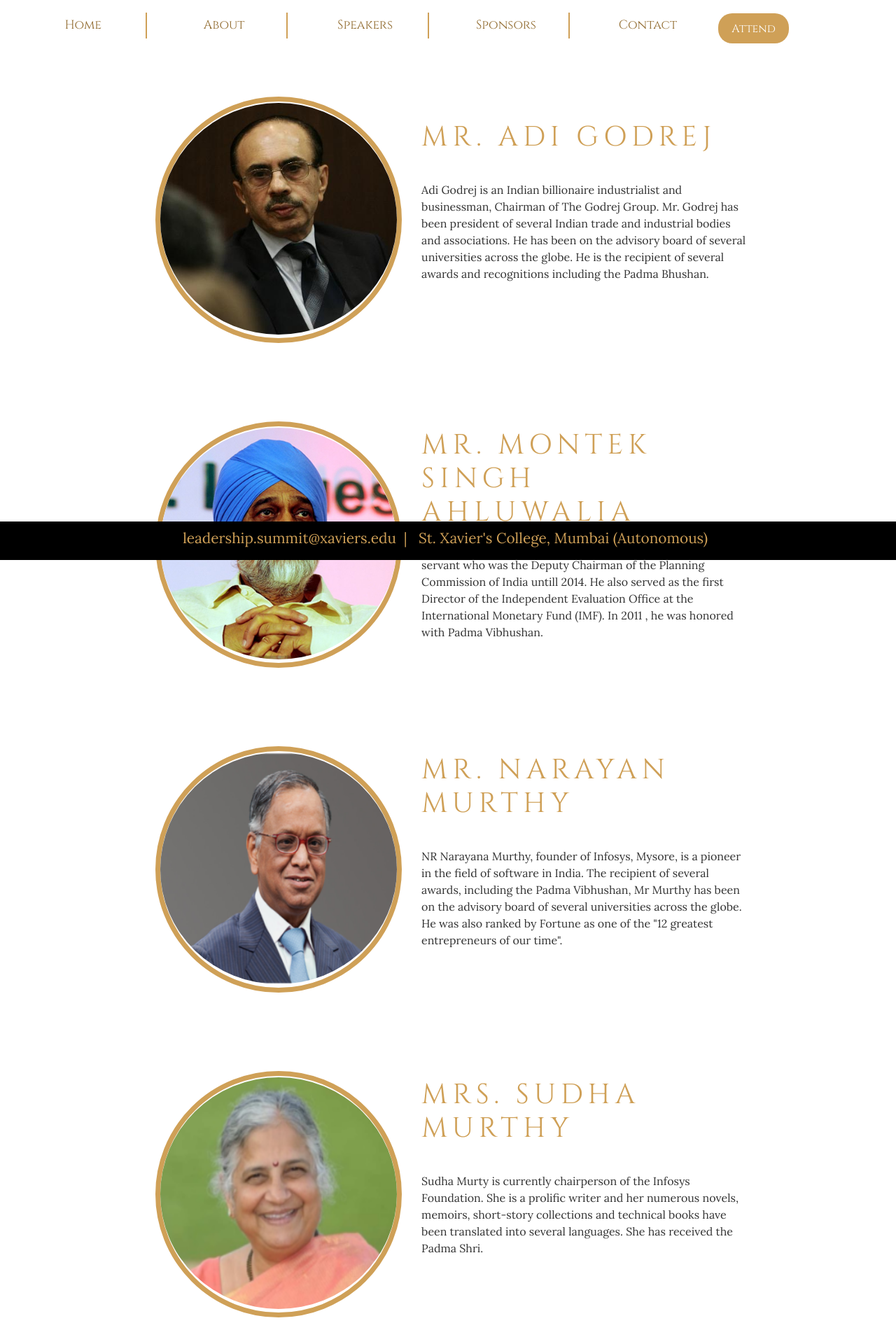
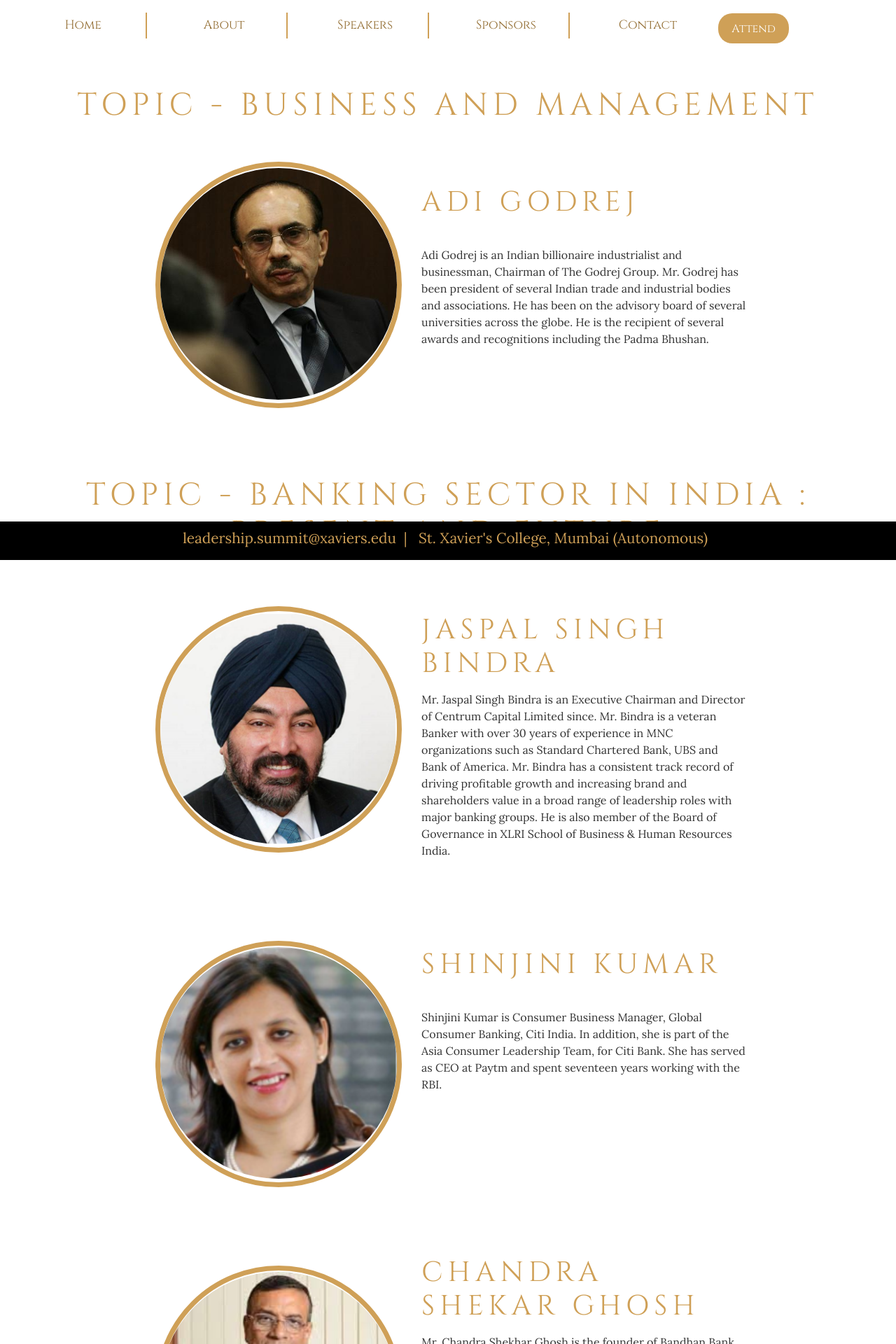
Before and after one commit to sonagrasumit/leadershipsummit, a PHP site: page /speakers.php in a window 1280 px wide. Shown: the top 1920 px of the page at 70% size. Run offline with PHP 8.4, Linux system fonts and the light colour scheme.

Commit message:
speaker list updated
Co-Authored-By: Sonagra Sumit <sonagrasumit@gmail.com>

```diff
--- a/css/speakers.css
+++ b/css/speakers.css
@@ -47,7 +47,11 @@ h1{
   font-family: "Cinzel";
   font-weight: normal;
   color: #CFA057;
-  size: 1.4em;
+  size: 3.5vw!important;
+}
+
+.topic_class{
+  font-size: 3.5vw;
 }
 
 img {
@@ -116,6 +120,7 @@ summary{
   }
 
 
+
 }
 @media only screen and (max-width:550px){
   .new_margin{
--- a/speakers.php
+++ b/speakers.php
@@ -48,10 +48,11 @@
 
 <br><br>
 <div id="content" class="speakers">
+  <h1 class="topic_class"> Topic - Business and Management</h1>
+  <br>
+  <!-- Speaker 1_1 -->
 
-  <!-- Speaker 1 -->
-
-  <div id="speaker1" class="speaker">
+  <div id="speaker1_1" class="speaker">
 
     <div id="img-div" class="align-self-center">
       <img id="image" src="images/speakers/adi_godrej.jpg" alt = "pic from flickr">
@@ -62,15 +63,180 @@
 
       <ul>
       <br><br>
-        <h1 id="headline" >Mr. Adi Godrej</h1><br><br>
+        <h1 id="headline" >Adi Godrej</h1><br><br>
         <p> Adi Godrej is an Indian billionaire industrialist and businessman, Chairman of The Godrej Group. Mr. Godrej has been president of several Indian trade and industrial bodies and associations. He has been on the advisory board of several universities across the globe. He is the recipient of several awards and recognitions including the Padma Bhushan.      </ul>
         </p>
       </div>
   </div>
 
-  <!-- Speaker 2 -->
+  <!-- Speaker 2_1 -->
+  <h1 class="topic_class">Topic - Banking sector in India :<br> Present and Future </h1><br><br>
+  <div id="speaker2_1" class="speaker">
 
-  <div id="speaker2" class="speaker">
+    <div id="img-div" class="align-self-center">
+      <img id="image" src="images/speakers/jaspal_singh_bindra.PNG" alt = "Jaspal Singh Bindra">
+    </div>
+
+
+    <div id="speaker-info">
+
+      <ul>
+      <br>
+        <h1 id="headline" >Jaspal Singh Bindra</h1>
+        <p>Mr. Jaspal Singh Bindra is an Executive Chairman and Director of Centrum Capital Limited since. Mr. Bindra is a veteran Banker with over 30 years of experience in MNC organizations such as Standard Chartered Bank, UBS and Bank of America. Mr. Bindra has a consistent track record of driving profitable growth and increasing brand and shareholders value in a broad range of leadership roles with major banking groups. He is also member of the Board of Governance in XLRI School of Business & Human Resources India.</p>
+      </ul>
+
+    </div>
+  </div>
+
+  <!-- Speaker 2_2 -->
+
+  <div id="speaker2_2" class="speaker">
+
+    <div id="img-div" class="align-self-center">
+      <img id="image" src="images/speakers/shinjini_kumar.PNG" alt = "Shinjini Kumar">
+    </div>
+
+
+    <div id="speaker-info">
+
+      <ul>
+      <br>
+        <h1 id="headline" >Shinjini Kumar</h1><br><br>
+      <p>Shinjini Kumar is Consumer Business Manager, Global Consumer Banking, Citi India. In addition, she is part of the Asia Consumer Leadership Team, for Citi Bank. She has served as CEO at Paytm and spent seventeen years working with the RBI.
+      </p>
+      </ul>
+    </div>
+  </div>
+
+  <!-- Speaker 2_3 -->
+
+  <div id="speaker2_3" class="speaker">
+
+    <div id="img-div" class="align-self-center">
+      <img id="image" src="images/speakers/chandrashekhar_ghosh.jfif" alt = "Chandra shekar Ghosh">
+    </div>
+
+
+    <div id="speaker-info">
+
+      <ul>
+        <h1 id="headline" >Chandra shekar Ghosh</h1>
+        <p>Mr. Chandra Shekhar Ghosh is the founder of Bandhan Bank Ltd. and has been its CEO, Director and Managing Director since it’s formation. Mr. Ghosh has served as the Chairman of the Board and Managing Director of Bandhan Financial Services Pvt. Ltd. and as General Manager of Recovery at UCO Bank, among his other positions. Holding a Master Degree in Statistics, he has around 25 years of experience in the field of microfinance and development which has led him to be one of the microfinance mentors. </p>
+      </ul>
+
+    </div>
+  </div>
+
+  <!-- Speaker 2_4 -->
+  <!--
+  <div id="speaker2_4" class="speaker">
+
+    <div id="img-div" class="align-self-center">
+      <img id="image" src="" alt = "Rajrishi Singhal">
+    </div>
+
+
+    <div id="speaker-info">
+
+      <ul>
+        <h1 id="headline">Rohan Lawrence Menezes</h1>
+
+      </ul>
+
+    </div>
+  </div>
+
+  Speaker 2_5 -->
+  <!--
+  <div id="speaker2_5" class="speaker">
+
+    <div id="img-div" class="align-self-center">
+      <img id="image" src="" alt = "Rajrishi Singhal">
+    </div>
+
+
+    <div id="speaker-info">
+
+      <ul>
+        <h1 id="headline">Rajrishi Singhal</h1>
+
+      </ul>
+
+    </div>
+  </div>
+-->
+
+  <!-- Speaker 3_1 -->
+
+  <h1 class="topic_class">Tpoic - Entrepreneurship and Technology</h1><br>
+  <div id="speaker3_1" class="speaker">
+
+    <div id="img-div" class="align-self-center">
+      <img id="image" src="images/speakers/hitesh_oberoi.jpg" alt = "Hitesh Oberoi">
+    </div>
+
+
+    <div id="speaker-info">
+
+      <ul>
+        <h1 id="headline" >Hitesh Oberoi</h1>
+        <p>Hitesh Oberoi serves as the Managing Director, CEO and Co-Promoter at Info Edge (India) Limited and Naukri.com. With almost 18 years of experience in the internet industry, he is a charter member of the TiE, New Delhi and also the past Chairman of IAMAI – The Internet and Mobile Association of India. He is also a Founder an on the Board of Trustees of Ashoka University.</p>
+      </ul>
+
+    </div>
+  </div>
+
+
+  <!-- Speaker 4_1 -->
+  <h1 class="topic_class">Topic - Combined experience <br> sharing in various fields</h1><br>
+
+  <div id="speaker4_1" class="speaker">
+
+    <div id="img-div" class="align-self-center">
+      <img id="image" src="images/speakers/narayan_murthy.PNG" alt = "Narayan Murthy">
+    </div>
+
+
+    <div id="speaker-info">
+
+      <ul>
+      <br>
+        <h1 id="headline" >Narayan Murthy</h1>
+        <br><br>
+        <p>
+          NR Narayana Murthy, founder of Infosys, Mysore, is a pioneer in the field of software in India. The recipient of several awards, including the Padma Vibhushan, Mr Murthy has been on the advisory board of several universities across the globe. He was also ranked by Fortune as one of the "12 greatest entrepreneurs of our time".
+        </p>
+      </ul>
+
+    </div>
+  </div>
+
+  <!-- Speaker 4_2 -->
+
+  <div id="speaker4_2" class="speaker">
+
+    <div id="img-div" class="align-self-center">
+      <img id="image" src="images/speakers/sudha_murthy.PNG" alt = "Sudha Murthy">
+    </div>
+
+
+    <div id="speaker-info">
+
+      <ul>
+      <br>
+        <h1 id="headline">Sudha Murthy</h1><br><br>
+        <p>Sudha Murty is currently chairperson of the Infosys Foundation. She is a prolific writer and her numerous novels, memoirs, short-story collections and technical books have been translated into several languages. She has received the Padma Shri.
+        </p>
+      </ul>
+
+    </div>
+  </div>
+
+  <!-- Speaker 5_1 -->
+  <h1 class="topic_class">Topic - Inclusive growth and <br> economic development</h1><br>
+
+  <div id="speaker5_1" class="speaker">
 
     <div id="img-div" class="align-self-center">
       <img id="image" src="images/speakers/montek_singh_ahluwalia.png" alt = "pic from flickr">
@@ -81,7 +247,7 @@
 
       <ul>
       <br>
-      <h1 id="headline" >Mr. Montek Singh Ahluwalia</h1><br>
+      <h1 id="headline" >Montek Singh Ahluwalia</h1><br>
       <p>Montek Singh Ahluwalia is an Indian economist and civil servant who was the Deputy Chairman of the Planning Commission of India untill 2014. He also served as the first Director of the Independent Evaluation Office at the International Monetary Fund (IMF). In 2011 , he was honored with Padma Vibhushan.</p>
       </ul>
 
@@ -89,135 +255,11 @@
     </div>
   </div>
 
-  <!-- Speaker 3 -->
 
-  <div id="speaker3" class="speaker">
+  <!-- Speaker 6_1 -->
+  <h1 class="topic_class">Topic - Corporate social responsibility</h1><br>
 
-    <div id="img-div" class="align-self-center">
-      <img id="image" src="images/speakers/narayan_murthy.PNG" alt = "Narayan Murthy">
-    </div>
-
-
-    <div id="speaker-info">
-
-      <ul>
-      <br>
-        <h1 id="headline" >Mr. Narayan Murthy</h1>
-        <br><br>
-        <p>
-          NR Narayana Murthy, founder of Infosys, Mysore, is a pioneer in the field of software in India. The recipient of several awards, including the Padma Vibhushan, Mr Murthy has been on the advisory board of several universities across the globe. He was also ranked by Fortune as one of the "12 greatest entrepreneurs of our time".
-        </p>
-      </ul>
-
-    </div>
-  </div>
-
-  <!-- Speaker 4 -->
-
-  <div id="speaker4" class="speaker">
-
-    <div id="img-div" class="align-self-center">
-      <img id="image" src="images/speakers/sudha_murthy.PNG" alt = "Sudha Murthy">
-    </div>
-
-
-    <div id="speaker-info">
-
-      <ul>
-      <br>
-        <h1 id="headline">Mrs. Sudha Murthy</h1><br><br>
-        <p>Sudha Murty is currently chairperson of the Infosys Foundation. She is a prolific writer and her numerous novels, memoirs, short-story collections and technical books have been translated into several languages. She has received the Padma Shri.
-        </p>
-      </ul>
-
-    </div>
-  </div>
-
-
-  <!-- Speaker 5 -->
-
-  <div id="speaker5" class="speaker">
-
-    <div id="img-div" class="align-self-center">
-      <img id="image" src="images/speakers/hitesh_oberoi.jpg" alt = "Hitesh Oberoi">
-    </div>
-
-
-    <div id="speaker-info">
-
-      <ul>
-        <h1 id="headline" >Mr. Hitesh Oberoi</h1>
-        <p>Hitesh Oberoi serves as the Managing Director, CEO and Co-Promoter at Info Edge (India) Limited and Naukri.com. With almost 18 years of experience in the internet industry, he is a charter member of the TiE, New Delhi and also the past Chairman of IAMAI – The Internet and Mobile Association of India. He is also a Founder an on the Board of Trustees of Ashoka University.</p>
-      </ul>
-
-    </div>
-  </div>
-
-
-  <!-- Speaker 6 -->
-
-  <div id="speaker6" class="speaker">
-
-    <div id="img-div" class="align-self-center">
-      <img id="image" src="images/speakers/shinjini_kumar.PNG" alt = "Shinjini Kumar">
-    </div>
-
-
-    <div id="speaker-info">
-
-      <ul>
-      <br>
-        <h1 id="headline" >Mrs. Shinjini Kumar</h1><br><br>
-      <p>Shinjini Kumar is Consumer Business Manager, Global Consumer Banking, Citi India. In addition, she is part of the Asia Consumer Leadership Team, for Citi Bank. She has served as CEO at Paytm and spent seventeen years working with the RBI.
-      </p>
-      </ul>
-    </div>
-  </div>
-
-
-  <!-- Speaker 7 -->
-
-  <div id="speaker7" class="speaker">
-
-    <div id="img-div" class="align-self-center">
-      <img id="image" src="images/speakers/jaspal_singh_bindra.PNG" alt = "Jaspal Singh Bindra">
-    </div>
-
-
-    <div id="speaker-info">
-
-      <ul>
-        <h1 id="headline" >Mr. Jaspal Singh Bindra</h1>
-        <p>Mr. Jaspal Singh Bindra is an Executive Chairman and Director of Centrum Capital Limited since. Mr. Bindra is a veteran Banker with over 30 years of experience in MNC organizations such as Standard Chartered Bank, UBS and Bank of America. Mr. Bindra has a consistent track record of driving profitable growth and increasing brand and shareholders value in a broad range of leadership roles with major banking groups. He is also member of the Board of Governance in XLRI School of Business & Human Resources India.</p>
-      </ul>
-
-    </div>
-  </div>
-
-
-  <!-- Speaker 8 -->
-
-  <div id="speaker8" class="speaker">
-
-    <div id="img-div" class="align-self-center">
-      <img id="image" src="images/speakers/chandrashekhar_ghosh.jfif" alt = "Chandra shekar Ghosh">
-    </div>
-
-
-    <div id="speaker-info">
-
-      <ul>
-        <h1 id="headline" >Mr. Chandra shekar Ghosh</h1>
-        <p>Mr. Chandra Shekhar Ghosh is the founder of Bandhan Bank Ltd. and has been its CEO, Director and Managing Director since it’s formation. Mr. Ghosh has served as the Chairman of the Board and Managing Director of Bandhan Financial Services Pvt. Ltd. and as General Manager of Recovery at UCO Bank, among his other positions. Holding a Master Degree in Statistics, he has around 25 years of experience in the field of microfinance and development which has led him to be one of the microfinance mentors. </p>
-      </ul>
-
-    </div>
-  </div>
-
-
-  <!-- Speaker 9 -->
-
-  <div id="speaker9" class="speaker">
+  <div id="speaker6_1" class="speaker">
 
     <div id="img-div" class="align-self-center">
       <img id="image" src="images/speakers/anu_aga.PNG" alt = "Anu Aga">
@@ -228,17 +270,35 @@
 
       <ul>
       <br><br>
-        <h1 id="headline" >Mrs. Anu Aga</h1><br><br>
+        <h1 id="headline" >Anu Aga</h1><br><br>
         <p>Anu Aga is a renowned social worker and businesswoman. She was Chairperson of Thermax Limited, following which she directed her efforts towards social work. She serves on the Boards of Akanksha Foundation and Teach for All. Ms. Aga was awarded the Padma Shri in 2010 for her contribution to the social sector. </p>
       </ul>
 
     </div>
   </div>
 
+  <!-- Speaker 6_2 -->
 
-  <!-- Speaker 1o -->
+  <div id="speaker6_2" class="speaker">
 
-  <div id="speaker10" class="speaker">
+    <div id="img-div" class="align-self-center">
+      <img id="image" src="images/speakers/vasanth_kini.PNG" alt = "Vasant Kini">
+    </div>
+
+
+    <div id="speaker-info">
+
+      <ul>
+        <h1 id="headline" >Vasant Kini</h1>
+        <p>Vasanth Kini is Founder & MD of Titanium Industries India Pvt Ltd Bangalore. Prior to assuming this current role, Vasanth was Country Manager India/Middle East for Raychem India and prior to that with 3M India in leadership position from its startup phase. The early part of his career was spent with Philips India and ABB India. Given this experience, he has an excellent understanding of cross cultural issues in the India’s business environment. All his assignments over last 3 decades have led to notable successes for his organizations and are well documented.</p>
+      </ul>
+
+    </div>
+  </div>
+
+  <!-- Speaker 6_3 -->
+
+  <div id="speaker6_3" class="speaker">
 
     <div id="img-div" class="align-self-center">
       <img id="image" src="images/speakers/vithal_kamat.PNG" alt = "Vithal V Kamath">
@@ -249,16 +309,16 @@
 
       <ul>
       <br>
-        <h1 id="headline" >Mr. Vithal V Kamath</h1><br>
+        <h1 id="headline" >Vithal V Kamath</h1><br>
         <p>Mr. Vithal V Kamat is a hotelier and Executive Chairman and Managing Director of Kamat Hotels India Limited. He is also an environmentalist, having championed several green initiatives in the country. Mr. Kamat opened India's first Ecotel hotel "The Orchid", which grew to become a successful, homegrown hospitality chain. He has received several accolades such as ‘Best CEO of Industry Award’ by The Indian Express and Rajiv Gandhi Environment Award 2010.</p>
       </ul>
     </div>
   </div>
 
 
-  <!-- Speaker 11 -->
+  <!-- Speaker 6_4 -->
 
-  <div id="speaker11" class="speaker">
+  <div id="speaker6_4" class="speaker">
 
     <div id="img-div" class="align-self-center">
       <img id="image" src="images/speakers/shaheen_mistry.PNG" alt = "Shaheen Mistry">
@@ -269,17 +329,16 @@
 
       <ul>
       <br><br>
-        <h1 id="headline" >Mrs. Shaheen Mistry</h1><br><br>
+        <h1 id="headline" >Shaheen Mistry</h1><br><br>
         <p>Shaheen Mistri is an educator and CEO of Teach for India. She also founded and led Akanksha Foundation, a non-profit educational initiative. Ms. Mistri is an Ashoka Fellow and a Global Leader for Tomorrow at the World Economic Forum.</p>
 
       </ul>
     </div>
   </div>
 
+   <!-- Speaker 6_5 -->
 
-  <!-- Speaker 12 -->
-
-  <div id="speaker12" class="speaker">
+   <div id="speaker6_5" class="speaker">
 
     <div id="img-div" class="align-self-center">
       <img id="image" src="images/speakers/rajeev_dubey.PNG" alt = "Rajeev Dubey">
@@ -290,37 +349,39 @@
 
       <ul>
       <br><br>
-        <h1 id="headline" >Mr. Rajeev Dubey</h1><br>
+        <h1 id="headline" >Rajeev Dubey</h1><br>
          <p> Rajeev Dubey is Group President (HR & Corporate Services) and CEO (After Market Sector), Mahindra & Mahindra Ltd. He is also a member of the company's Group Executive Board. He has received the Global Professional in Human Resources certification from the Society of HR Management, USA. </p>
       </ul>
 
     </div>
   </div>
 
+  <!-- Speaker 6_6 -->
 
-  <!-- Speaker 13 -->
-
-  <div id="speaker13" class="speaker">
+  <div id="speaker6_6" class="speaker">
 
     <div id="img-div" class="align-self-center">
-      <img id="image" src="images/speakers/vasanth_kini.PNG" alt = "Vasant Kini">
+      <img id="image" src="images/speakers/manju_dhasmana.PNG" alt = "Manju Dhasmana">
     </div>
 
 
     <div id="speaker-info">
 
       <ul>
-        <h1 id="headline" >Mr. Vasant Kini</h1>
-        <p>Vasanth Kini is Founder & MD of Titanium Industries India Pvt Ltd Bangalore. Prior to assuming this current role, Vasanth was Country Manager India/Middle East for Raychem India and prior to that with 3M India in leadership position from its startup phase. The early part of his career was spent with Philips India and ABB India. Given this experience, he has an excellent understanding of cross cultural issues in the India’s business environment. All his assignments over last 3 decades have led to notable successes for his organizations and are well documented.</p>
+      <br>
+        <h1 id="headline">Manju Dhasmana</h1><br>
+        <p>Manju Dhasmana is the Lead - Community Affairs/Corporate Social Responsibility at Microsoft India. She has more than 19 years of experience in civic and social impact initiatives, having previously worked with organisations such as Oxfam and United Nations Development Programme (UNDP). She has been recognised with various industry accolades and featured in 100 Most Impactful CSR leaders at World CSR Congress.</p>
       </ul>
 
     </div>
   </div>
 
+  <!-- Speaker 7_1 -->
 
-  <!-- Speaker 14 -->
+  <h1 class="topic_class">Topic - Past, Present and <br> Future of Ad-Tech</h1><br>
 
-  <div id="speaker14" class="speaker">
+
+  <div id="speaker7_1" class="speaker">
 
     <div id="img-div" class="align-self-center">
       <img id="image" src="images/speakers/ashish_bhasin.PNG" alt = "Ashish Bhasin">
@@ -330,15 +391,15 @@
     <div id="speaker-info">
 
       <ul>
-        <h1 id="headline" >Mr. Ashish Bhasin</h1>
+        <h1 id="headline" >Ashish Bhasin</h1>
         <p>Mr. Ashish Bhasin is the CEO Greater South of Dentsu Aegis Network and Chairman & CEO of its Indian division along with being a member of the Dentsu Aegis Network Asia Pacific Executive Board. He is globally recognised as a media veteran and has been part of the Media, Advertising & Marketing community – especially representing India and the Asia Pacific market - for the past 30 years. Being a recipient of various renowned awards, Mr. Bhasin has also served as a member and head of several juries including Asia Pacific Effie Awards 2017 and Cannes Lion 2016 among others. In 2017, he was elected chairman of the board of Media Research Users Council (MRUC), the body that oversees the Indian Readership Survey (IRS).</p>
       </ul>
     </div>
   </div>
 
-   <!-- Speaker 15 -->
+  <!-- Speaker 7_2 -->
 
-   <div id="speaker15" class="speaker">
+  <div id="speaker7_2" class="speaker">
 
     <div id="img-div" class="align-self-center">
       <img id="image" src="images/speakers/.PNG" alt = "Kunal Jeswani">
@@ -348,15 +409,17 @@
     <div id="speaker-info">
 
       <ul>
-        <h1 id="headline" >Mr. Kunal Jeswani</h1><br>
+        <h1 id="headline" >Kunal Jeswani</h1><br>
         <p>Mr Kunal Jeswani</p>
       </ul>
     </div>
   </div>
 
-  <!-- Speaker 16 -->
+  <!-- Speaker 8_1 -->
 
-  <div id="speaker15" class="speaker">
+  <h1 class="topic_class">Topic - Post-election Future of Indian Financial Markets</h1><br>
+
+  <div id="speaker8_1" class="speaker">
 
     <div id="img-div" class="align-self-center">
       <img id="image" src="images/speakers/ramesh_damani.PNG" alt = "Ramesh Damani">
@@ -366,16 +429,16 @@
     <div id="speaker-info">
 
       <ul>
-        <h1 id="headline" >Mr. Ramesh Damani</h1><br>
+        <h1 id="headline" >Ramesh Damani</h1><br>
         <p>The ace Indian investor, Ramesh Damani serves as a Chairman at Avenue Supermarts Ltd. He has over 30 years of experience in securities market. Prior to joining the company, he founded Ramesh S Damani Finance Private Limited, a stock broking company registered with the BSE. He is also presently a Director on the board of Ramesh S Damani Finance Private Limited and a Member at BSE Ltd. </p>
       </ul>
     </div>
   </div>
 
 
-  <!-- Speaker 17 -->
+  <!-- Speaker 8_2 -->
 
-  <div id="speaker16" class="speaker">
+  <div id="speaker8_2" class="speaker">
 
     <div id="img-div" class="align-self-center">
       <img id="image" src="images/speakers/mk_sinha.PNG" alt = "M.K Sinha">
@@ -385,16 +448,16 @@
     <div id="speaker-info">
 
       <ul>
-        <h1 id="headline" >Mr. M.K Sinha</h1><br>
+        <h1 id="headline" >M.K Sinha</h1><br>
         <p>M.K. Sinha is an investment professional with over 24 years of experience MK Sinha is the former CEO of IDFC Alternatives and currently the managing partner and co-head of Global Infrastructure Partners, India. Earlier, Mr. Sinha was the President& CEO of IDFC Project Equity. In his earlier role at IDFC, he was the Executive Director, Project Finance & Business Development. Prior to joining IDFC, Mr. Sinha worked with the General Electric Company in the Structured Finance Group, along with Bank of America and SBI Capital Markets in the Corporate Finance and Investment Banking areas respectively.</p>
       </ul>
     </div>
   </div>
 
 
-  <!-- Speaker 18 -->
+  <!-- Speaker 8_3 -->
 
-  <div id="speaker17" class="speaker">
+  <div id="speaker8_3" class="speaker">
 
     <div id="img-div" class="align-self-center">
       <img id="image" src="images/speakers/ramdeo_aggarwal.jpg" alt = "Raamdeo Aggarwal">
@@ -404,16 +467,16 @@
     <div id="speaker-info">
 
       <ul>
-        <h1 id="headline" >Mr. Raamdeo Aggarwal</h1>
+        <h1 id="headline" >Raamdeo Aggarwal</h1>
         <p>Mr. Raamdeo Agrawal is the Co-Founder, Joint Managing Director and Executive Director at Motilal Oswal Financial Services Limited. Mr. Agrawal is responsible for research and has been involved in setting up the investment management philosophy at the firm. He serves as a Joint Managing Director and Co-Promoter at Motilal Oswal Securities Limited. He also serves as a Chairman and Associated Director of Motilal Oswal Asset Management Company Limited. He has an extensive experience and specializes in equity research.</p>
       </ul>
     </div>
   </div>
 
 
-  <!-- Speaker 19 -->
+  <!-- Speaker 8_4 -->
 
-  <div id="speaker18" class="speaker">
+  <div id="speaker8_4" class="speaker">
 
     <div id="img-div" class="align-self-center">
       <img id="image" src="images/speakers/utpal_sheth.PNG" alt = "Utpal Sheth">
@@ -424,53 +487,12 @@
 
       <ul>
       <br>
-        <h1 id="headline" >Mr. Utpal Sheth</h1><br>
+        <h1 id="headline" >Utpal Sheth</h1><br>
        <p> Mr. Utpal Sheth serves as the Chief Executive Officer at Rare Enterprises and is responsible for Investment Management, Risk Management and Institutionalization. He has been a faculty member at the BSE Training Institute, UTI Institute of Capital Market, National Institute of Financial Management, IIS Institute of Management (a JV with ENPC, France) and other such organizations.     </p>
       </ul>
 
     </div>
   </div>
-
-  <!-- Speaker 20 -->
-
-  <div id="speaker18" class="speaker">
-
-    <div id="img-div" class="align-self-center">
-      <img id="image" src="images/speakers/manju_dhasmana.PNG" alt = "Manju Dhasmana">
-    </div>
-
-
-    <div id="speaker-info">
-
-      <ul>
-      <br>
-        <h1 id="headline">Mrs. Manju Dhasmana</h1><br>
-        <p>Manju Dhasmana is the Lead - Community Affairs/Corporate Social Responsibility at Microsoft India. She has more than 19 years of experience in civic and social impact initiatives, having previously worked with organisations such as Oxfam and United Nations Development Programme (UNDP). She has been recognised with various industry accolades and featured in 100 Most Impactful CSR leaders at World CSR Congress.</p>
-      </ul>
-
-    </div>
-  </div>
-
-
-  <!-- Speaker 21 -->
-  <!--
-  <div id="speaker19" class="speaker">
-
-    <div id="img-div" class="align-self-center">
-      <img id="image" src="" alt = "Rajrishi Singha;">
-    </div>
-
-
-    <div id="speaker-info">
-
-      <ul>
-        <h1 id="headline">Mrs. Rajrishi Singhal</h1>
-
-      </ul>
-
-    </div>
-  </div>
-  -->
 <!-- end speaker list -->
 
 </div>
```
